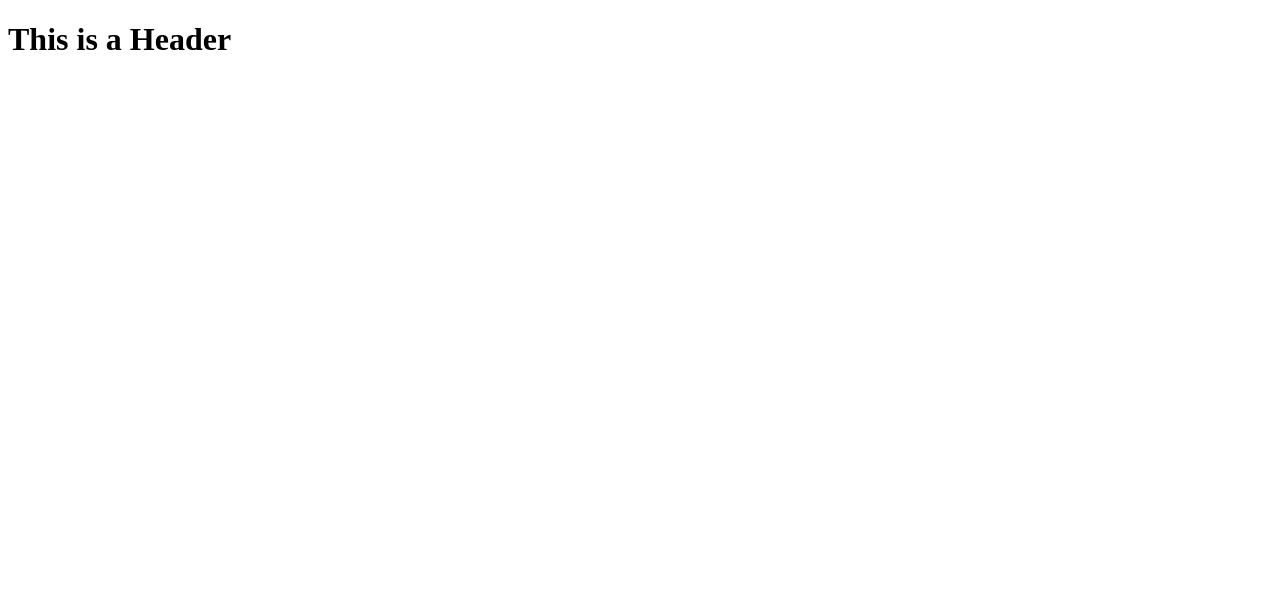
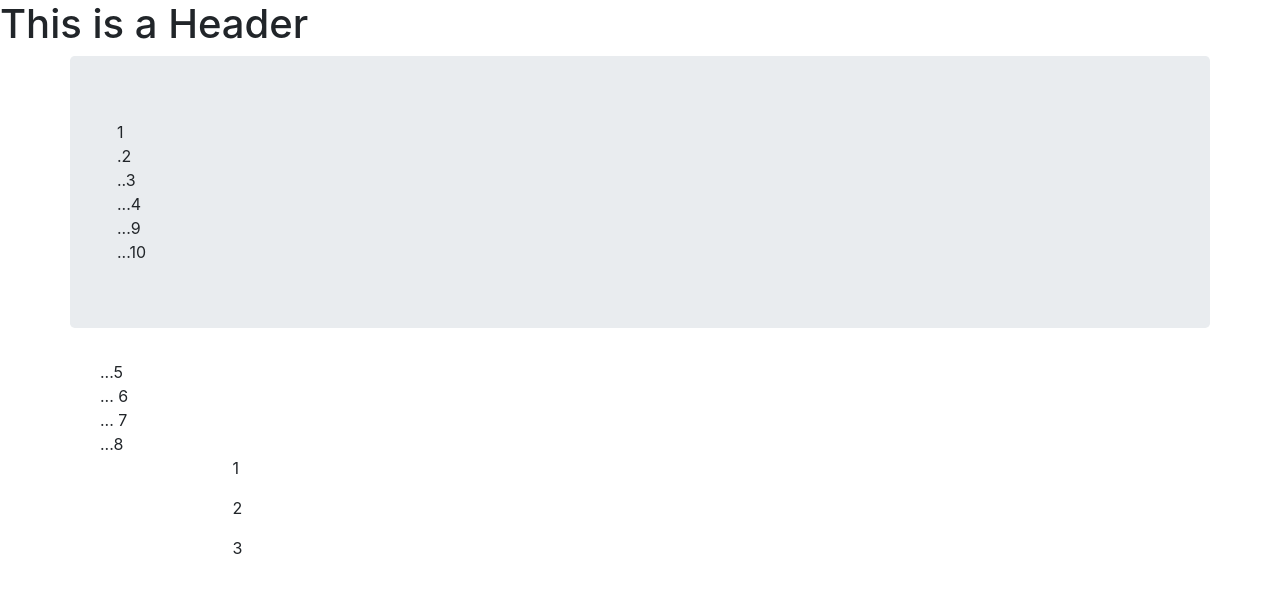
Before and after one commit to caokhanh1/FER, a website: page index.html in a window 1280 px wide. Drawn offline with nearby package versions, Linux system fonts and the light colour scheme.

Commit message:
first commit

```diff
--- a/index.html
+++ b/index.html
@@ -1,8 +1,52 @@
 <!DOCTYPE html>
 <html>
-    <head></head>
 
-    <body>
-        <h1>This is a Header</h1>
-    </body>
+<head>
+    <meta charset="utf-8">
+
+    <meta name="viewport" content="width=device-width, initial-scale=1, shrink-to-fit=no">
+    <meta http-equiv="x-ua-compatible" content="ie=edge">
+    <!-- Bootstrap CSS -->
+    <link rel="stylesheet" href="node_modules/bootstrap/dist/css/bootstrap.min.css">
+
+</head>
+
+<body>
+    <h1>This is a Header</h1>
+    <div class="container">
+        <div class="row">
+            <header class="jumbotron container">
+                <div class="col-12 col-sm-6"> 1 </div>
+                <div class="col-12 col-sm"> .2 </div>
+                <div class="col-12 col-sm-4 col-md-3"> ..3 </div>
+                <div class="col col-sm col-md"> ...4 </div>
+                <div class="col-12 col-sm-4 order-sm-last col-md-3"> ...9 </div>
+
+                <div class="col col-sm order-sm-first col-md"> ...10 </div>
+
+            </header>
+            <footer class="ntr container">
+                <div class="col-4 col-sm-2"> ...5 </div>
+
+                <div class="col-7 col-sm-5"> ... 6</div>
+
+                <div class="col-12 col-sm-4"> ... 7</div>
+
+                <div class="col-auto"> ...8 </div>
+
+                <div class="col-4 offset-1 col-sm-2">
+                    <ul>1</ul>
+                    <ul>2</ul>
+                    <ul>3</ul>
+                </div>
+            </footer>
+        </div>
+    </div>
+
+
+</body>
+<script src="node_modules/jquery/dist/jquery.slim.min.js"></script>
+<script src="node_modules/popper.js/dist/umd/popper.min.js"></script>
+<script src="node_modules/bootstrap/dist/js/bootstrap.min.js"></script>
+
 </html>
--- a/package.json
+++ b/package.json
@@ -25,6 +25,7 @@
     "base64id": "^2.0.0",
     "batch": "^0.6.1",
     "binary-extensions": "^2.2.0",
+    "bootstrap": "^4.0.0",
     "brace-expansion": "^1.1.11",
     "braces": "^3.0.2",
     "browser-sync": "^2.29.1",
@@ -87,6 +88,7 @@
     "is-number": "^7.0.0",
     "is-number-like": "^1.0.8",
     "is-wsl": "^1.1.0",
+    "jquery": "^3.3.1",
     "jsonfile": "^3.0.1",
     "limiter": "^1.1.5",
     "localtunnel": "^2.0.2",
@@ -110,6 +112,7 @@
     "opn": "^5.3.0",
     "parseurl": "^1.3.3",
     "picomatch": "^2.3.1",
+    "popper.js": "^1.12.9",
     "portscanner": "^2.2.0",
     "qs": "^6.11.1",
     "range-parser": "^1.2.1",
```
Also changed, not shown: 1 other file.
